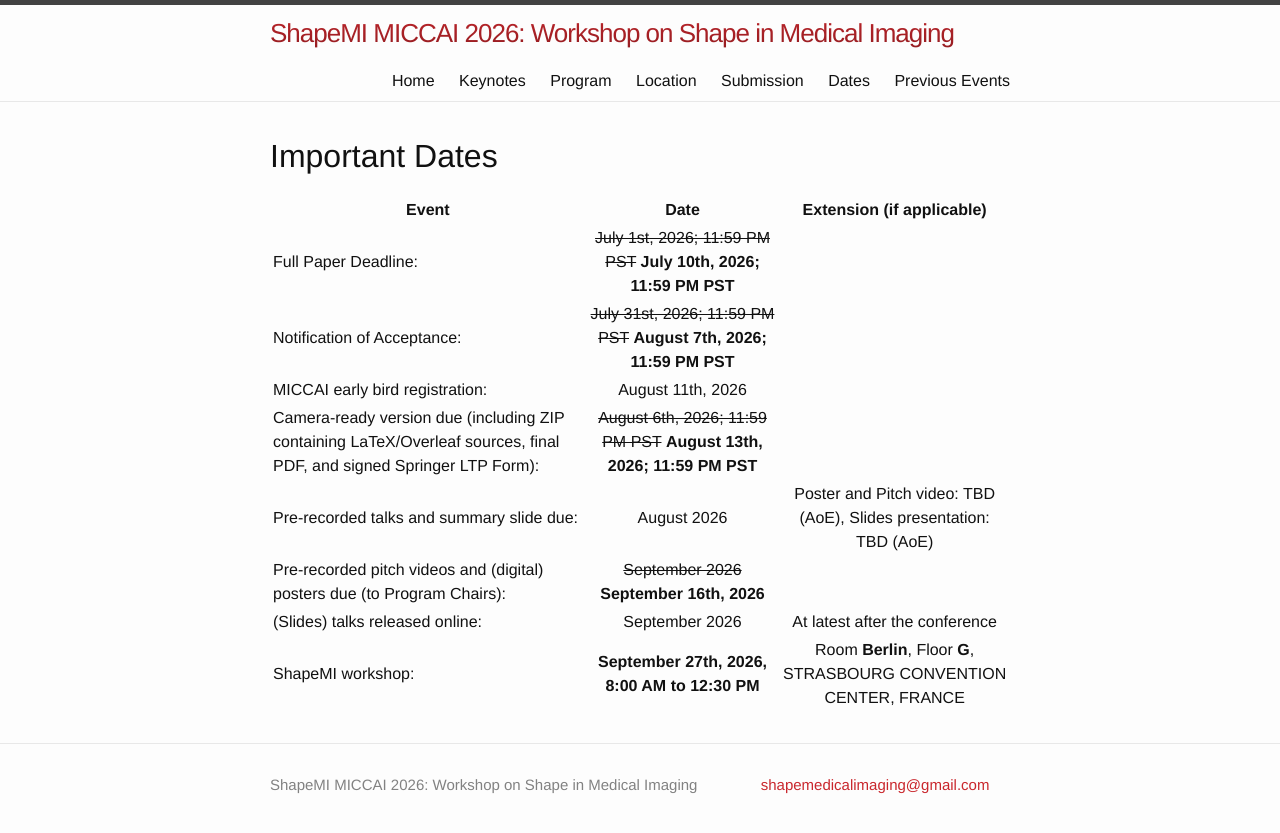
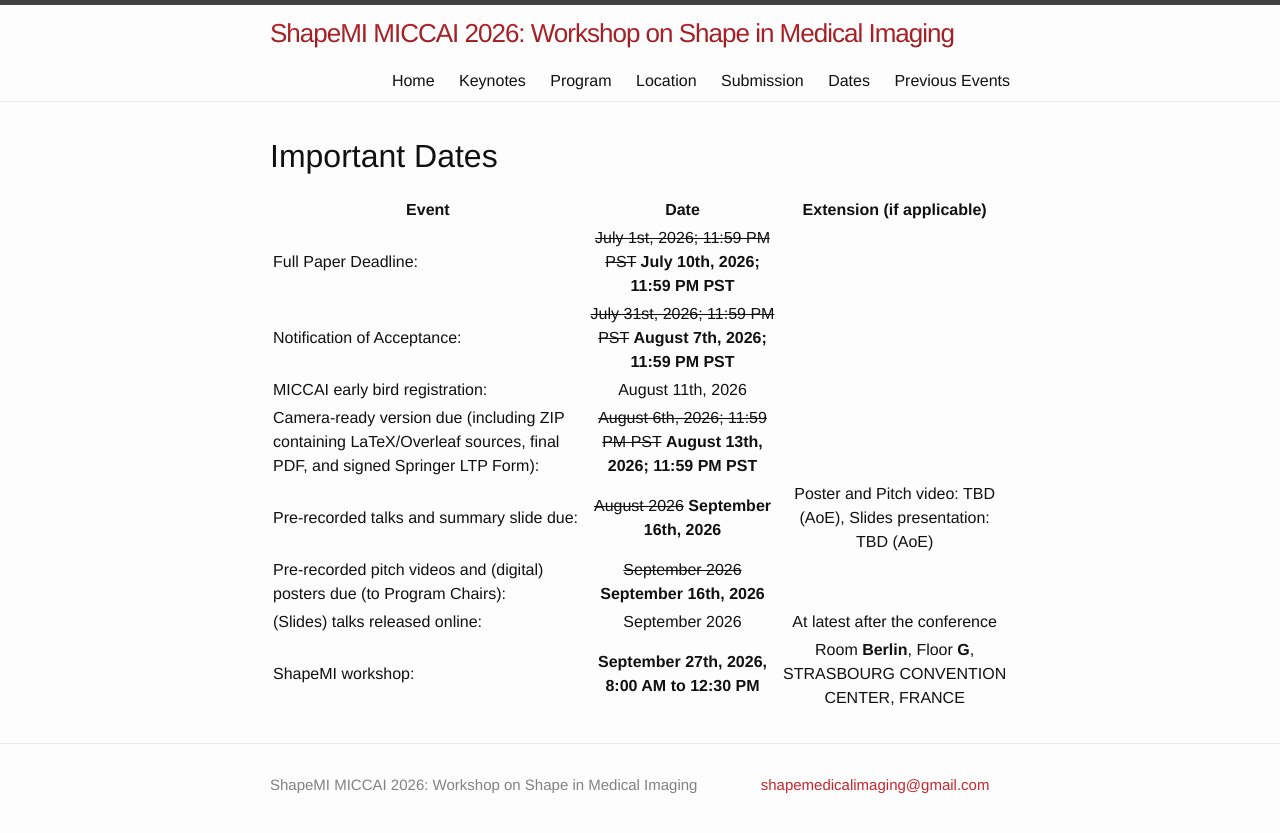
Before and after one commit to shapemi/shapemi.github.io, a Jekyll site: the page built from dates/index.md, in a window 1280 px wide. Shown: the top 833 px of the page. Built offline with Jekyll 4.4.1, drawn with Linux system fonts in a browser that asks for light colours.

Commit message:
Update important dates for submission deadlines

```diff
--- a/dates/index.md
+++ b/dates/index.md
@@ -13,7 +13,7 @@ order: 5
 | Notification of Acceptance: | ~~July 31st, 2026; 11:59 PM PST~~ **August 7th, 2026; 11:59 PM PST** | |
 | MICCAI early bird registration: | August 11th, 2026 | |
 | Camera-ready version due (including ZIP containing LaTeX/Overleaf sources, final PDF, and signed Springer LTP Form): | ~~August 6th, 2026; 11:59 PM PST~~ **August 13th, 2026; 11:59 PM PST** | |
-| Pre-recorded talks and summary slide due: | August 2026 | Poster and Pitch video: TBD (AoE), Slides presentation: TBD (AoE) |
+| Pre-recorded talks and summary slide due: | ~~August 2026~~ **September 16th, 2026** | Poster and Pitch video: TBD (AoE), Slides presentation: TBD (AoE) |
 | Pre-recorded pitch videos and (digital) posters due (to Program Chairs): | ~~September 2026~~ **September 16th, 2026** | |
 | (Slides) talks released online: | September 2026 | At latest after the conference |
 | ShapeMI workshop: | **September 27th, 2026, 8:00 AM to 12:30 PM** | Room **Berlin**, Floor **G**, STRASBOURG CONVENTION CENTER, FRANCE |
```
